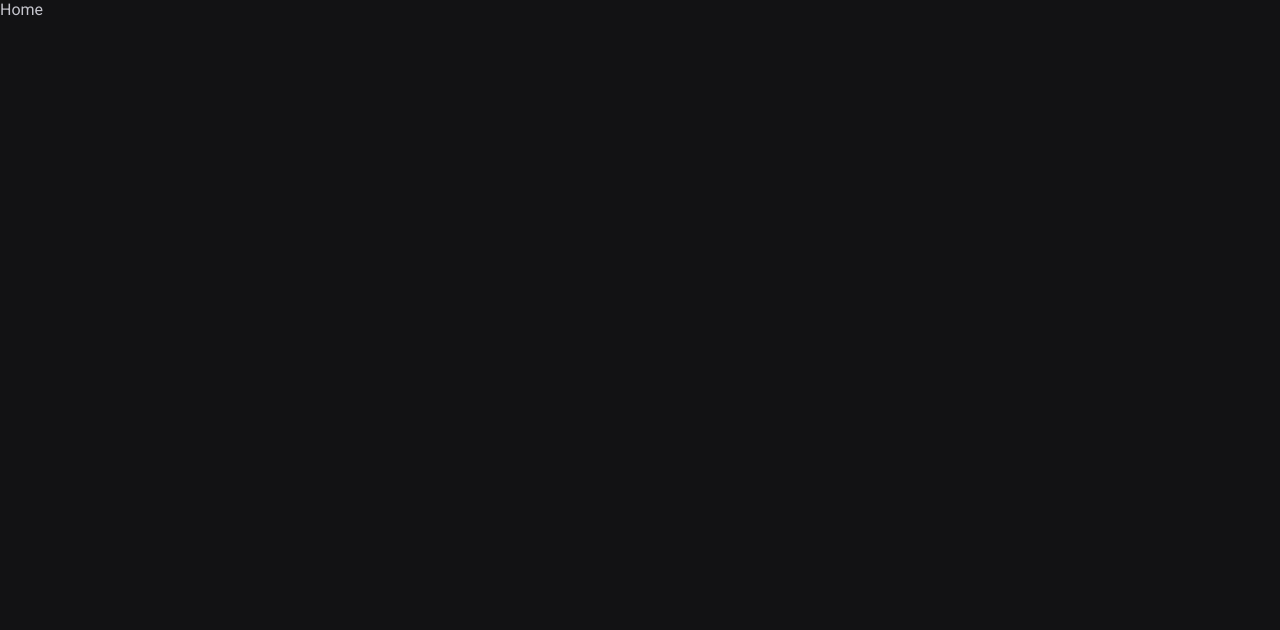
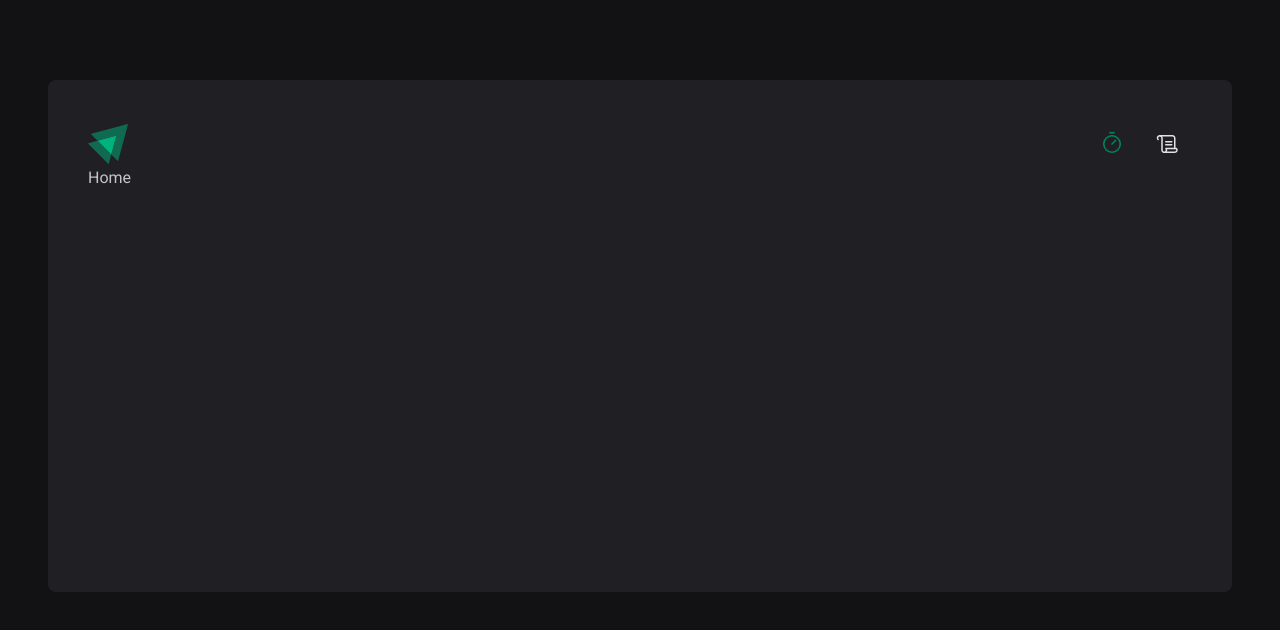
Before and after one commit to CiceroRMG/Ignite-pomodoro-React, a React (Vite) app: page / in a window 1280 px wide. Shown: the top 630 px of the page. Built offline with nearby package versions, Linux system fonts and the light colour scheme.

Commit message:
feat: adiciona rotas com o router dom, cria componente de header e DefaultLayout

```diff
--- a/package.json
+++ b/package.json
@@ -10,6 +10,7 @@
     "preview": "vite preview"
   },
   "dependencies": {
+    "phosphor-react": "^1.4.1",
     "react": "^18.3.1",
     "react-dom": "^18.3.1",
     "react-router-dom": "^6.28.0",
--- a/src/Router.tsx
+++ b/src/Router.tsx
@@ -1,12 +1,15 @@
 import { Route, Routes } from 'react-router-dom'
 import { Home } from './pages/Home'
 import { History } from './pages/History'
+import { DefaultLayout } from './layouts/DefaultLayout'
 
 export function Router() {
   return (
     <Routes>
-      <Route path="/" element={<Home />} />
-      <Route path="/history" element={<History />} />
+      <Route path="/" element={<DefaultLayout />}>
+        <Route path="/" element={<Home />} />
+        <Route path="/history" element={<History />} />
+      </Route>
     </Routes>
   )
 }
--- /dev/null
+++ b/src/components/Header/index.tsx
@@ -0,0 +1,21 @@
+import { HeaderContainer } from './styles'
+
+import logoIgnite from '../../assets/logo.svg'
+import { NavLink } from 'react-router-dom'
+import { Scroll, Timer } from 'phosphor-react'
+
+export function Header() {
+  return (
+    <HeaderContainer>
+      <img src={logoIgnite} alt="" />
+      <nav>
+        <NavLink to="/" title="Timer">
+          <Timer size={24} />
+        </NavLink>
+        <NavLink to="/history" title="Histórico">
+          <Scroll size={24} />
+        </NavLink>
+      </nav>
+    </HeaderContainer>
+  )
+}
--- /dev/null
+++ b/src/components/Header/styles.ts
@@ -0,0 +1,33 @@
+import styled from 'styled-components'
+
+export const HeaderContainer = styled.header`
+  display: flex;
+  align-items: center;
+  justify-content: space-between;
+
+  nav {
+    display: flex;
+    gap: 0.5rem;
+
+    a {
+      width: 3rem;
+      height: 3rem;
+
+      display: flex;
+      justify-content: center;
+      align-items: center;
+
+      color: ${(props) => props.theme['gray-100']};
+      border-top: 3px solid transparent;
+      border-bottom: 3px solid transparent;
+
+      &:hover {
+        border-bottom: 3px solid ${(props) => props.theme['green-500']};
+      }
+
+      &.active {
+        color: ${(props) => props.theme['green-500']};
+      }
+    }
+  }
+`
--- /dev/null
+++ b/src/layouts/DefaultLayout/index.tsx
@@ -0,0 +1,12 @@
+import { Outlet } from 'react-router-dom'
+import { Header } from '../../components/Header'
+import { LayoutContainer } from './styles'
+
+export function DefaultLayout() {
+  return (
+    <LayoutContainer>
+      <Header />
+      <Outlet />
+    </LayoutContainer>
+  )
+}
--- /dev/null
+++ b/src/layouts/DefaultLayout/styles.ts
@@ -0,0 +1,14 @@
+import styled from 'styled-components'
+
+export const LayoutContainer = styled.div`
+  max-width: 74rem;
+  height: calc(100vh - 18rem);
+  margin: 5rem auto;
+  padding: 2.5rem;
+
+  background-color: ${(props) => props.theme[`gray-800`]};
+  border-radius: 8px;
+
+  display: flex;
+  flex-direction: column;
+`
```
Also changed, not shown: src/components/Button.styles.ts (deleted, +0 -31 lines), src/assets/logo.svg (added), 1 other file (tests, documents, lock files or other folders).
